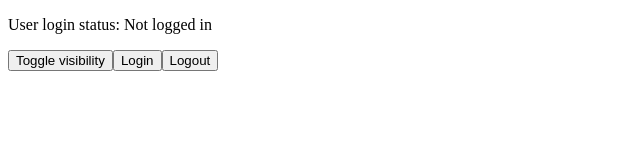
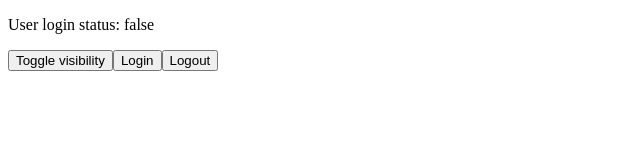
Before and after one commit to RafalG1991/angular-test-app, an Angular app: page / in a window 1280 px wide. Shown: the top 160 px of the page, without its empty margins (0-640 px from the left). Built offline with nearby package versions, Linux system fonts and the light colour scheme.

Commit message:
changed status to signal value and call it in the component template

```diff
--- a/src/app/user-status/user-status.component.html
+++ b/src/app/user-status/user-status.component.html
@@ -1 +1 @@
-<p>User login status: {{status}}</p>
+<p>User login status: {{status()}}</p>
--- a/src/app/user-status/user-status.component.ts
+++ b/src/app/user-status/user-status.component.ts
@@ -1,4 +1,4 @@
-import {Component, OnInit} from '@angular/core';
+import {Component, OnInit, Signal} from '@angular/core';
 import {AuthService} from "../services/auth.service";
 
 @Component({
@@ -8,14 +8,10 @@ import {AuthService} from "../services/auth.service";
   templateUrl: './user-status.component.html',
   styleUrl: './user-status.component.scss'
 })
-export class UserStatusComponent implements OnInit{
-  status: string = '';
+export class UserStatusComponent {
+  status!: Signal<boolean>;
 
-  constructor(private authService: AuthService) {};
-
-  ngOnInit() {
-    const isAuth = this.authService.isAuthenticated();
-
-    this.status = isAuth ? 'Logged in' : 'Not logged in';
-  }
+  constructor(private authService: AuthService) {
+    this.status = this.authService.isAuthenticated;
+  };
 }
```
